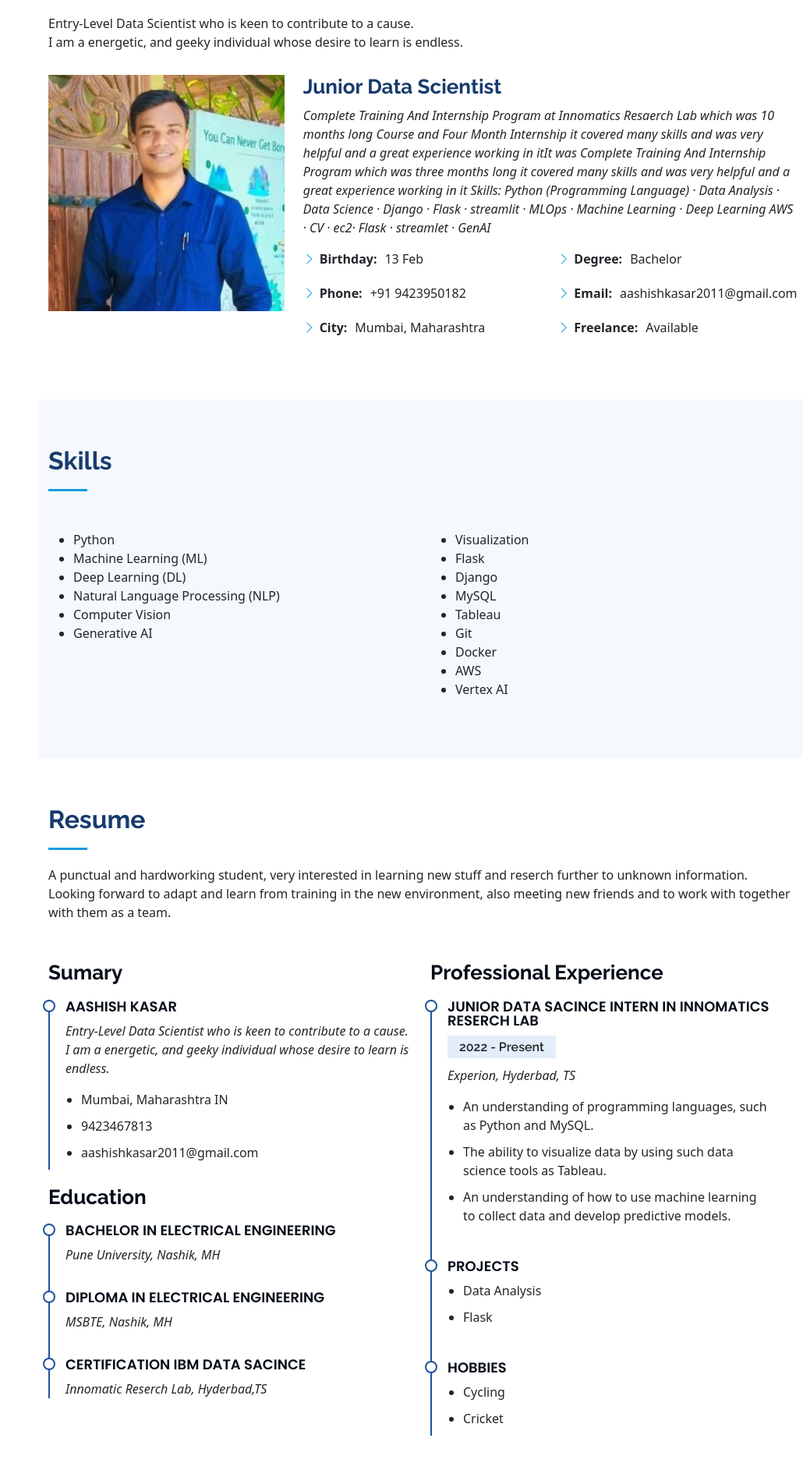
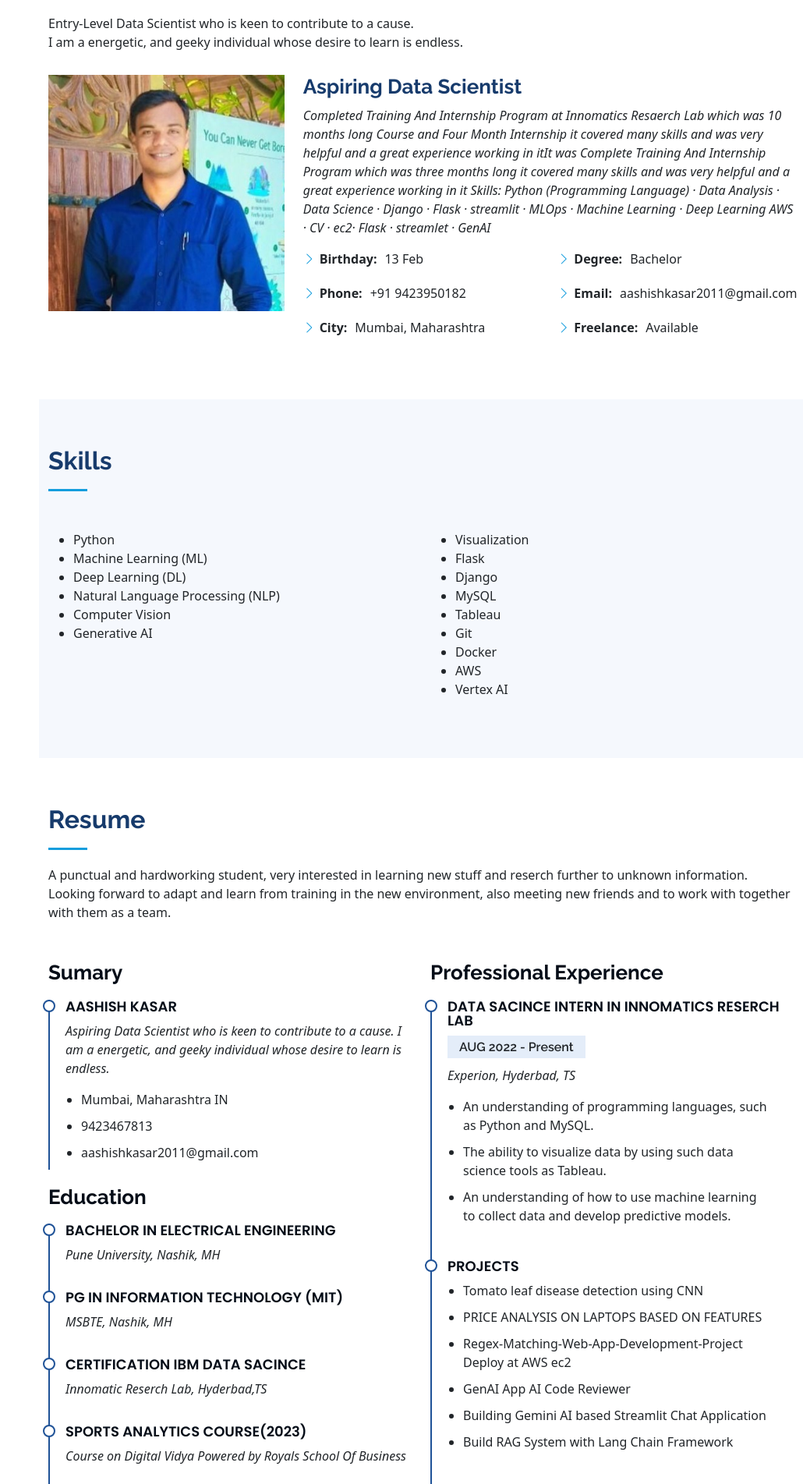
Before and after one commit to aashishkasar/My-Portfolio, a React (Create React App) app: page / in a window 1280 px wide. Shown: the part 920-2823 px from the top of the page at 78% size, without its empty margins (250-1280 px from the left). Built offline with nearby package versions, Linux system fonts and the light colour scheme.

Commit message:
Update App.js Add Gen AI

```diff
--- a/src/App.js
+++ b/src/App.js
@@ -152,9 +152,9 @@ function App() {
               <img src={profileImg} className="img-fluid" alt="" />
             </div>
             <div className="col-lg-8 pt-4 pt-lg-0 content" data-aos="fade-left">
-              <h3>Junior Data Scientist</h3>
+              <h3>Aspiring Data Scientist</h3>
               <p className="fst-italic">
-               Complete Training And Internship Program at Innomatics Resaerch Lab which was 10 months long Course and Four Month Internship it covered many skills and was very helpful and a great experience working in itIt was Complete Training And Internship Program which was three months long it covered many skills and was very helpful and a great experience working in it
+               Completed Training And Internship Program at Innomatics Resaerch Lab which was 10 months long Course and Four Month Internship it covered many skills and was very helpful and a great experience working in itIt was Complete Training And Internship Program which was three months long it covered many skills and was very helpful and a great experience working in it
 
 Skills: Python (Programming Language) · Data Analysis · Data Science · Django · Flask · streamlit · MLOps · Machine Learning · Deep Learning AWS · CV · ec2· Flask · streamlet · GenAI
               </p>
@@ -245,7 +245,7 @@ Skills: Python (Programming Language) · Data Analysis · Data Science · Django
             <h3 className="resume-title">Sumary</h3>
             <div className="resume-item pb-0">
               <h4>Aashish Kasar</h4>
-              <p><em>Entry-Level Data Scientist who is keen to contribute to a cause.
+              <p><em> Aspiring Data Scientist who is keen to contribute to a cause.
                 I am a energetic, and geeky individual whose desire to learn is endless.</em></p>
               <ul>
                 <li>Mumbai, Maharashtra IN</li>
@@ -262,7 +262,7 @@ Skills: Python (Programming Language) · Data Analysis · Data Science · Django
               <p></p>
             </div>
             <div className="resume-item">
-              <h4>Diploma in Electrical Engineering</h4>
+              <h4>PG in Information Technology (MIT)</h4>
               {/* <!-- <h5>2017 - 2022</h5> --> */}
               <p><em>MSBTE, Nashik, MH</em></p>
               <p></p>
@@ -272,12 +272,22 @@ Skills: Python (Programming Language) · Data Analysis · Data Science · Django
               <p><em>Innomatic Reserch Lab, Hyderbad,TS</em></p>
               <p></p>
             </div>
+                <div className="resume-item">
+              <h4> Sports Analytics Course(2023)</h4>
+              <p><em>Course on Digital Vidya Powered by Royals School Of Business</em></p>
+              <p></p>
+            </div>
+                   <div className="resume-item">
+              <h4> Oracle Cloud Infrastructure 2024 Generative AI Certified ProfessionalOracle Cloud Infrastructure 2024 Generative AI Certified Professional</h4>
+              <p><em>Oracle</em></p>
+              <p></p>
+            </div>
           </div>
           <div className="col-lg-6" data-aos="fade-up" data-aos-delay="100">
             <h3 className="resume-title">Professional Experience</h3>
             <div className="resume-item">
-              <h4>Junior Data Sacince Intern in Innomatics Reserch Lab</h4>
-              <h5>2022 - Present</h5>
+              <h4>Data Sacince Intern in Innomatics Reserch Lab</h4>
+              <h5>AUG 2022 - Present</h5>
               <p><em>Experion, Hyderbad, TS </em></p>
               <ul>
                 <li>An understanding of programming languages, such as Python and MySQL.</li>
@@ -290,8 +300,12 @@ Skills: Python (Programming Language) · Data Analysis · Data Science · Django
 
               {/* <!-- <p><em>Stepping Stone Advertising, New York, NY</em></p> --> */}
               <ul>
-                <li>Data Analysis</li>
-                <li>Flask</li>
+                <li>Tomato leaf disease detection using CNN</li>
+                <li>PRICE ANALYSIS ON LAPTOPS BASED ON FEATURES</li>
+                <li>Regex-Matching-Web-App-Development-Project Deploy at AWS ec2</li>
+                <li>GenAI App AI Code Reviewer</li>
+                <li>Building Gemini AI based Streamlit Chat Application</li>
+                <li>Build RAG System with Lang Chain Framework</li>
 
               </ul>
             </div>
```
Lines whose indentation alone changed are shown as unchanged.
